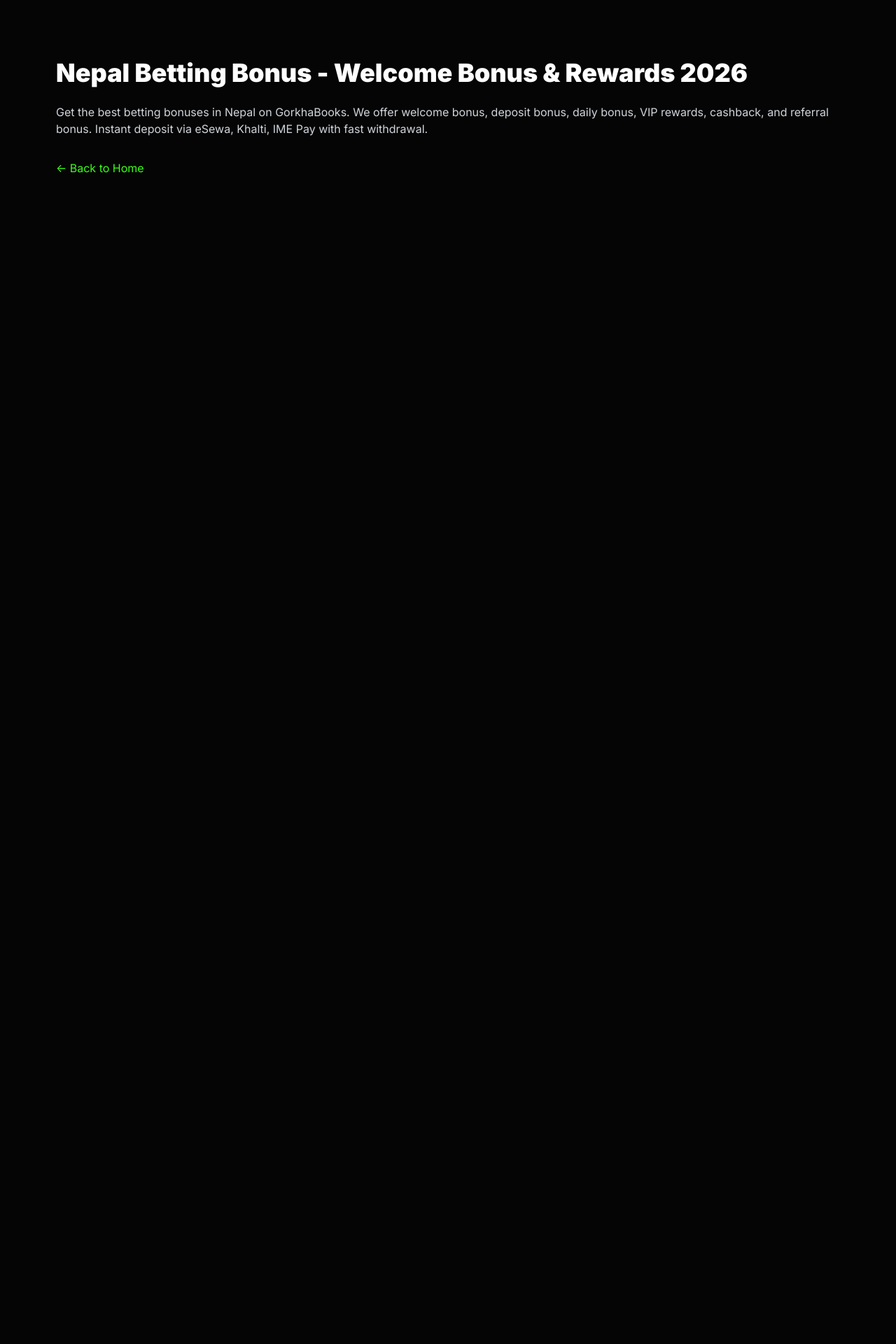
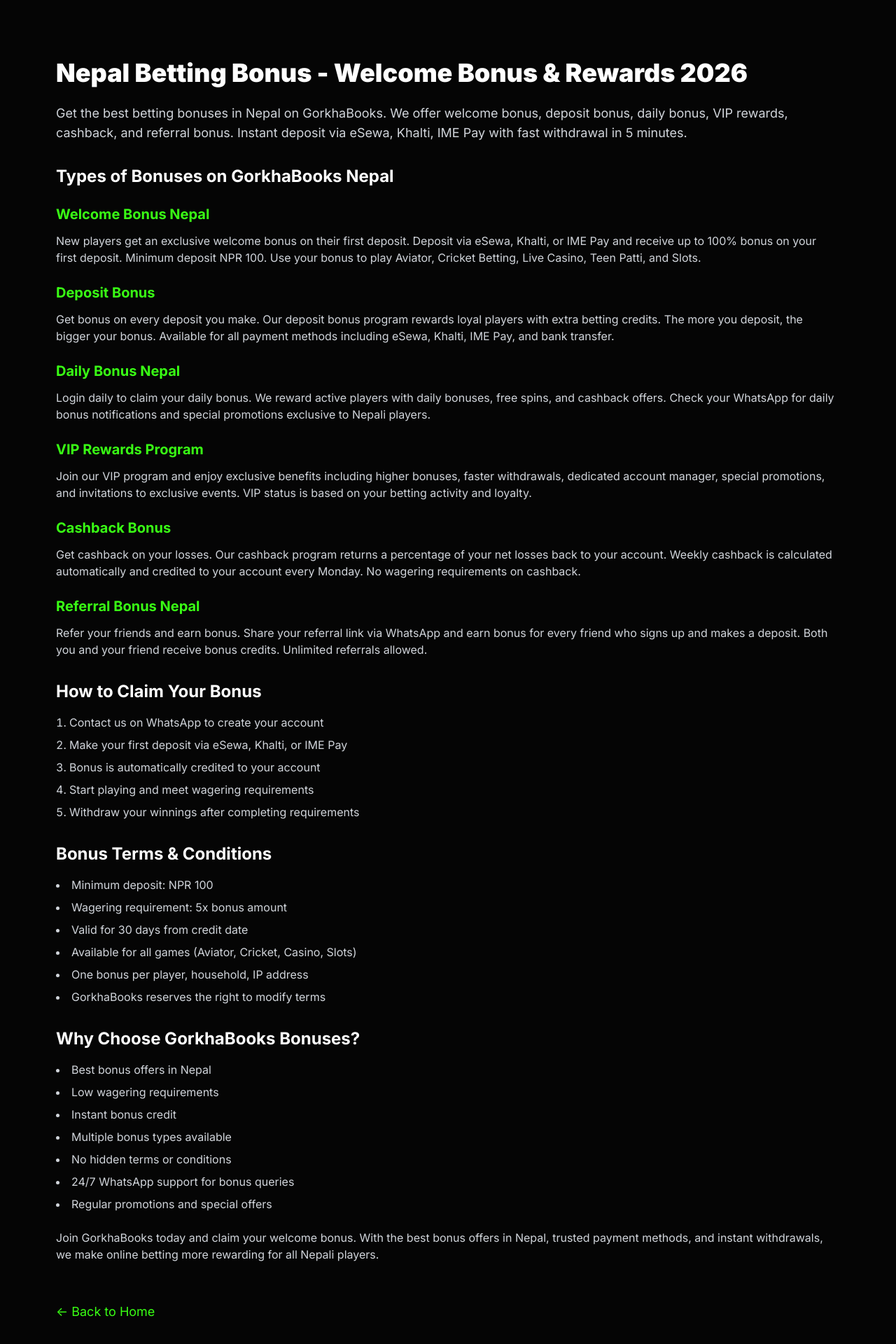
Before and after one commit to whatapi00-max/gorkha247, a Next.js app: page /bonus in a window 1280 px wide. Shown: the part 44-1964 px from the top of the page at 70% size. Before the commit the page ends 800 px from the top, so only its background shows below. Built offline with nearby package versions, Linux system fonts and the light colour scheme.

Commit message:
SEO FIX Part 2/3: Fixed /bonus page (580+ words, full metadata). Progress: 3/13 pages complete. Added comprehensive action plan document.

```diff
--- a/src/app/bonus/page.tsx
+++ b/src/app/bonus/page.tsx
@@ -5,20 +5,106 @@
   title: 'Nepal Betting Bonus | Welcome Bonus | Deposit Bonus | GorkhaBooks 2026',
   description: 'Get best betting bonus in Nepal on GorkhaBooks. Welcome bonus, deposit bonus, daily bonus, VIP rewards, cashback, referral bonus. Instant deposit via eSewa, Khalti, IME Pay. Fast withdrawal.',
   keywords: 'Nepal betting bonus, welcome bonus Nepal, deposit bonus Nepal, daily bonus Nepal, VIP bonus Nepal, cashback bonus Nepal, referral bonus Nepal, betting rewards Nepal, casino bonus Nepal, sports betting bonus Nepal, free bets Nepal, no deposit bonus Nepal',
+  robots: 'index, follow, max-image-preview:large, max-snippet:-1, max-video-preview:-1',
   alternates: {
     canonical: 'https://gorkha247.com/bonus',
+  },
+  openGraph: {
+    title: 'Nepal Betting Bonus | Welcome Bonus | Deposit Bonus | GorkhaBooks 2026',
+    description: 'Get best betting bonus in Nepal on GorkhaBooks. Welcome bonus, deposit bonus, daily bonus, VIP rewards, cashback, referral bonus.',
+    url: 'https://gorkha247.com/bonus',
+    siteName: 'GorkhaBooks',
+    images: [{ url: 'https://gorkha247.com/logo.png', width: 1200, height: 630 }],
+    locale: 'ne_NP',
+    type: 'website',
+  },
+  twitter: {
+    card: 'summary_large_image',
+    title: 'Nepal Betting Bonus | Welcome Bonus | GorkhaBooks 2026',
+    description: 'Get best betting bonus in Nepal. Welcome bonus, deposit bonus, daily bonus, VIP rewards, cashback.',
+    images: ['https://gorkha247.com/logo.png'],
   },
 }
 
 export default function BonusPage() {
   return (
-    <div className="min-h-screen pt-20">
+    <div className="min-h-screen pt-20 bg-dark-500">
       <div className="max-w-6xl mx-auto px-4 py-12">
         <h1 className="text-4xl font-black text-white mb-6">Nepal Betting Bonus - Welcome Bonus & Rewards 2026</h1>
-        <p className="text-gray-300 mb-8">
-          Get the best betting bonuses in Nepal on GorkhaBooks. We offer welcome bonus, deposit bonus, daily bonus, VIP rewards, cashback, and referral bonus. Instant deposit via eSewa, Khalti, IME Pay with fast withdrawal.
-        </p>
-        <Link href="/" className="text-neon hover:underline">← Back to Home</Link>
+
+        <div className="prose prose-invert max-w-none">
+          <p className="text-gray-300 mb-6 text-lg">
+            Get the best betting bonuses in Nepal on GorkhaBooks. We offer welcome bonus, deposit bonus, daily bonus, VIP rewards, cashback, and referral bonus. Instant deposit via eSewa, Khalti, IME Pay with fast withdrawal in 5 minutes.
+          </p>
+
+          <h2 className="text-2xl font-bold text-white mt-8 mb-4">Types of Bonuses on GorkhaBooks Nepal</h2>
+
+          <h3 className="text-xl font-bold text-neon mt-6 mb-3">Welcome Bonus Nepal</h3>
+          <p className="text-gray-300 mb-4">
+            New players get an exclusive welcome bonus on their first deposit. Deposit via eSewa, Khalti, or IME Pay and receive up to 100% bonus on your first deposit. Minimum deposit NPR 100. Use your bonus to play Aviator, Cricket Betting, Live Casino, Teen Patti, and Slots.
+          </p>
+
+          <h3 className="text-xl font-bold text-neon mt-6 mb-3">Deposit Bonus</h3>
+          <p className="text-gray-300 mb-4">
+            Get bonus on every deposit you make. Our deposit bonus program rewards loyal players with extra betting credits. The more you deposit, the bigger your bonus. Available for all payment methods including eSewa, Khalti, IME Pay, and bank transfer.
+          </p>
+
+          <h3 className="text-xl font-bold text-neon mt-6 mb-3">Daily Bonus Nepal</h3>
+          <p className="text-gray-300 mb-4">
+            Login daily to claim your daily bonus. We reward active players with daily bonuses, free spins, and cashback offers. Check your WhatsApp for daily bonus notifications and special promotions exclusive to Nepali players.
+          </p>
+
+          <h3 className="text-xl font-bold text-neon mt-6 mb-3">VIP Rewards Program</h3>
+          <p className="text-gray-300 mb-4">
+            Join our VIP program and enjoy exclusive benefits including higher bonuses, faster withdrawals, dedicated account manager, special promotions, and invitations to exclusive events. VIP status is based on your betting activity and loyalty.
+          </p>
+
+          <h3 className="text-xl font-bold text-neon mt-6 mb-3">Cashback Bonus</h3>
+          <p className="text-gray-300 mb-4">
+            Get cashback on your losses. Our cashback program returns a percentage of your net losses back to your account. Weekly cashback is calculated automatically and credited to your account every Monday. No wagering requirements on cashback.
+          </p>
+
+          <h3 className="text-xl font-bold text-neon mt-6 mb-3">Referral Bonus Nepal</h3>
+          <p className="text-gray-300 mb-4">
+            Refer your friends and earn bonus. Share your referral link via WhatsApp and earn bonus for every friend who signs up and makes a deposit. Both you and your friend receive bonus credits. Unlimited referrals allowed.
+          </p>
+
+          <h2 className="text-2xl font-bold text-white mt-8 mb-4">How to Claim Your Bonus</h2>
+          <ol className="list-decimal list-inside text-gray-300 space-y-2 mb-6">
+            <li>Contact us on WhatsApp to create your account</li>
+            <li>Make your first deposit via eSewa, Khalti, or IME Pay</li>
+            <li>Bonus is automatically credited to your account</li>
+            <li>Start playing and meet wagering requirements</li>
+            <li>Withdraw your winnings after completing requirements</li>
+          </ol>
+
+          <h2 className="text-2xl font-bold text-white mt-8 mb-4">Bonus Terms & Conditions</h2>
+          <ul className="list-disc list-inside text-gray-300 space-y-2 mb-6">
+            <li>Minimum deposit: NPR 100</li>
+            <li>Wagering requirement: 5x bonus amount</li>
+            <li>Valid for 30 days from credit date</li>
+            <li>Available for all games (Aviator, Cricket, Casino, Slots)</li>
+            <li>One bonus per player, household, IP address</li>
+            <li>GorkhaBooks reserves the right to modify terms</li>
+          </ul>
+
+          <h2 className="text-2xl font-bold text-white mt-8 mb-4">Why Choose GorkhaBooks Bonuses?</h2>
+          <ul className="list-disc list-inside text-gray-300 space-y-2 mb-6">
+            <li>Best bonus offers in Nepal</li>
+            <li>Low wagering requirements</li>
+            <li>Instant bonus credit</li>
+            <li>Multiple bonus types available</li>
+            <li>No hidden terms or conditions</li>
+            <li>24/7 WhatsApp support for bonus queries</li>
+            <li>Regular promotions and special offers</li>
+          </ul>
+
+          <p className="text-gray-300 mb-6">
+            Join GorkhaBooks today and claim your welcome bonus. With the best bonus offers in Nepal, trusted payment methods, and instant withdrawals, we make online betting more rewarding for all Nepali players.
+          </p>
+        </div>
+
+        <Link href="/" className="inline-block mt-8 text-neon hover:underline text-lg">← Back to Home</Link>
       </div>
     </div>
   )
```
Also changed, not shown: 1 other file (tests, documents, lock files or other folders).
